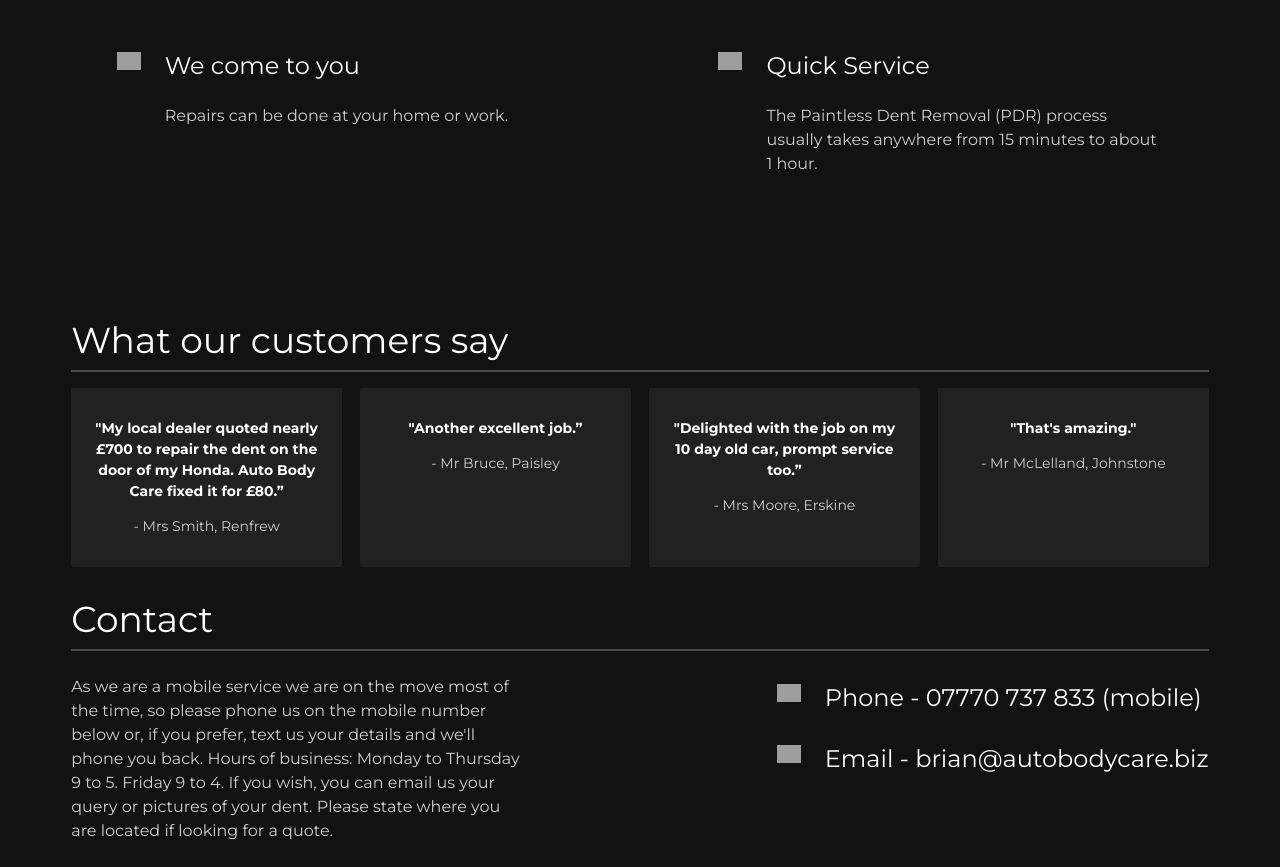
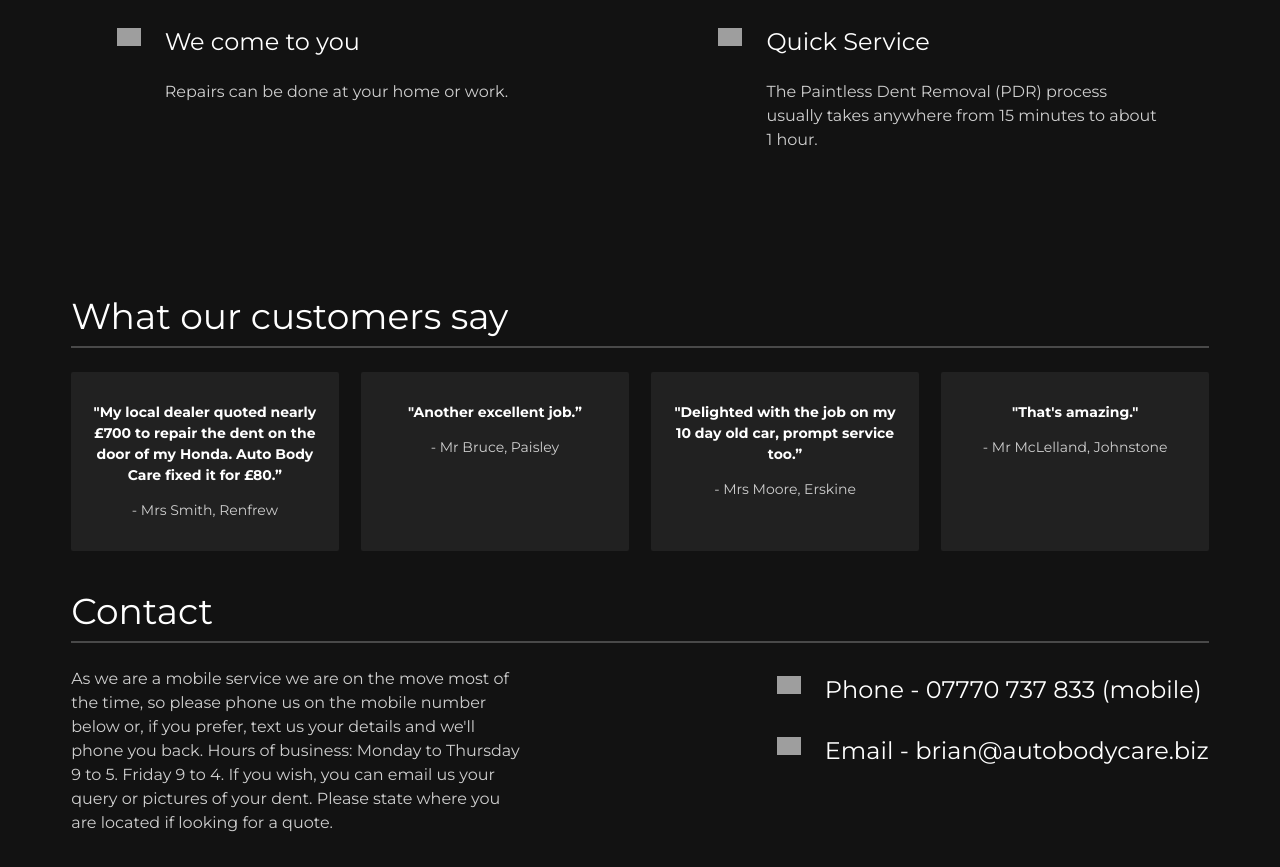
Before and after one commit to ryangallacher/auto-body-care, a plain HTML site: page index.html in a window 1280 px wide. Shown: the part 1320-2187 px from the top of the page. Drawn offline with Linux system fonts and the light colour scheme; grey boxes are pictures that could not be loaded.

Commit message:
Update autobodycare.css

```diff
--- a/autobodycare.css
+++ b/autobodycare.css
@@ -27,12 +27,14 @@ body {
     width:40%;
 }
 
+@media (min-width: 720px) {
     .benefits-container {
         display: grid;
         grid-template-columns: repeat(2, 1fr);
         grid-column-gap: 15%;
         grid-row-gap: 56px;
         margin: 56px 4% 0 4%;
+    }
 }
 
 .benefit {
@@ -94,14 +96,6 @@ hr {
     border: 1px solid #494949;
 }
 
-.value-prop-container {
-    display: flex;
-}
-
-.value-prop {
-    display: flex;
-    flex-direction: column;
-}
 
 h1 {
     font-size: 64px;
@@ -117,6 +111,24 @@ ul {
     display: grid;
 }
 
+.testimonial {
+    background: #212121;
+    font-size: 14px;
+    padding: 24px;
+    margin: 8px 0px;
+    text-align: center;
+}
+
+@media (min-width: 560px) {
+    .testimonials-container {
+        display: grid;
+        grid-template-columns: 48% 48%;
+        grid-row: auto auto;
+        grid-column-gap: 2%;
+        grid-row-gap: 2%;
+}
+
+@media (min-width: 1024px) {
     .testimonials-container {
         display: flex;
         padding: 0px;
@@ -132,6 +144,12 @@ ul {
         padding: 16px;
         border-radius: 2px;
     }
+
+    .value-prop-container {
+        display: flex;
+}
+
+
 
 .testimonial-quote {
     font-weight: 700;
@@ -163,11 +181,3 @@ section {
 footer {
     background: #212121;
 }
-
-@media (max-width: 1024px) {
-    .testimonials-container {
-        display: grid;
-        text-align: center;
-        justify-content: space-between;
-    }
-}
```
Lines whose indentation alone changed are shown as unchanged.
